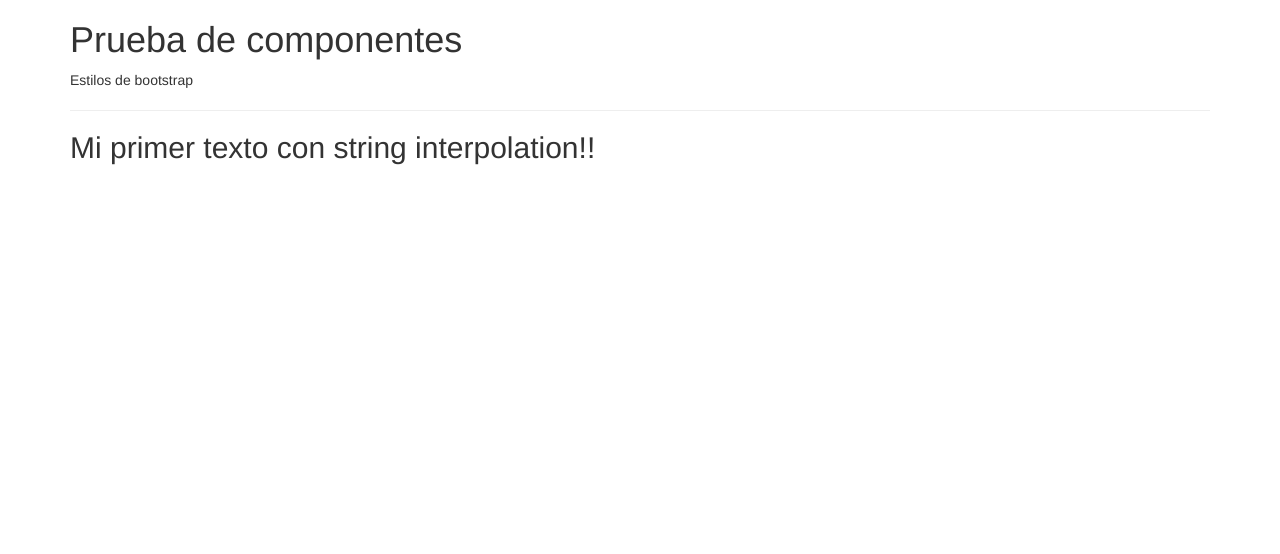
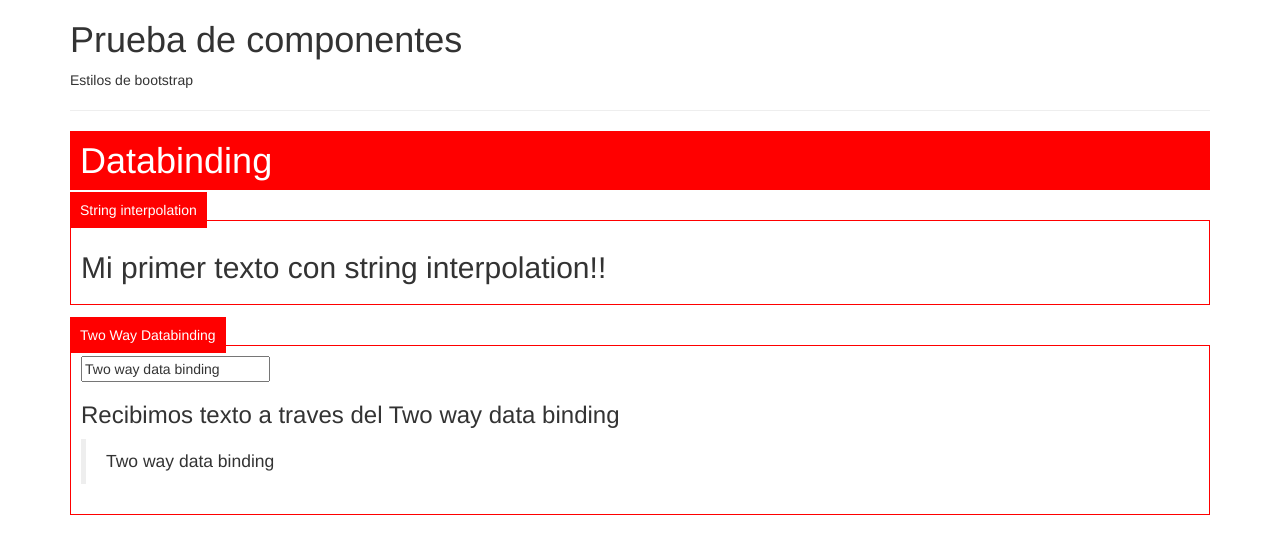
Before and after one commit to eliasrosales88/angular-components, an Angular app: page / in a window 1280 px wide. Shown: the top 554 px of the page. Built offline with nearby package versions, Linux system fonts and the light colour scheme.

Commit message:
Creating component to use Two way data binding and adding styles

```diff
--- a/src/app/app.component.html
+++ b/src/app/app.component.html
@@ -3,5 +3,12 @@
   <h1>Prueba de componentes</h1>
   <span>Estilos de bootstrap</span>
 <hr>
- <app-string-interpolation></app-string-interpolation>
+<h1 class="bg-red">Databinding</h1>
+
+<span class="bg-red">String interpolation</span>
+<app-string-interpolation></app-string-interpolation>
+<br>
+
+<span class="bg-red">Two Way Databinding</span>
+<app-two-way-databinding></app-two-way-databinding>
 </div>
--- a/src/app/string-interpolation/string-interpolation.component.html
+++ b/src/app/string-interpolation/string-interpolation.component.html
@@ -1,3 +1,7 @@
-<h2>
-  {{ text1 }}
-</h2>
+<div class="border-1 border-red">
+  <h2>
+    {{ text1 }}
+  </h2>
+
+
+</div>
--- a/src/app/string-interpolation/string-interpolation.component.ts
+++ b/src/app/string-interpolation/string-interpolation.component.ts
@@ -8,6 +8,7 @@ import { Component, OnInit } from '@angular/core';
 export class StringInterpolationComponent implements OnInit {
   text1 = 'Mi primer texto con string interpolation!!';
 
+
   constructor() { }
 
   ngOnInit() {
--- /dev/null
+++ b/src/app/two-way-databinding/two-way-databinding.component.html
@@ -0,0 +1,6 @@
+<div class="border-1 border-red ">
+    <input type="text" name="twdb" id="twdb" [(ngModel)]="twoWayDBinding">
+
+    <h3>Recibimos texto a traves del Two way data binding</h3>
+    <blockquote> {{ twoWayDBinding }} </blockquote>
+</div>
--- /dev/null
+++ b/src/app/two-way-databinding/two-way-databinding.component.ts
@@ -0,0 +1,16 @@
+import { Component, OnInit } from '@angular/core';
+
+@Component({
+  selector: 'app-two-way-databinding',
+  templateUrl: './two-way-databinding.component.html',
+  styleUrls: ['./two-way-databinding.component.css']
+})
+export class TwoWayDatabindingComponent implements OnInit {
+  twoWayDBinding ="Two way data binding";
+
+  constructor() { }
+
+  ngOnInit() {
+  }
+
+}
--- a/src/styles.css
+++ b/src/styles.css
@@ -1 +1,13 @@
 /* You can add global styles to this file, and also import other style files */
+.bg-red{
+    background: red;
+    color: white;
+    padding: 10px;
+}
+.border-1{
+    border: 1px solid #eee;
+    padding: 10px;
+}
+.border-red{
+    border-color: red;
+}
```
Also changed, not shown: src/app/app.module.ts (+6 -2 lines), src/app/two-way-databinding/two-way-databinding.component.css (added), 1 other file (tests, documents, lock files or other folders).
